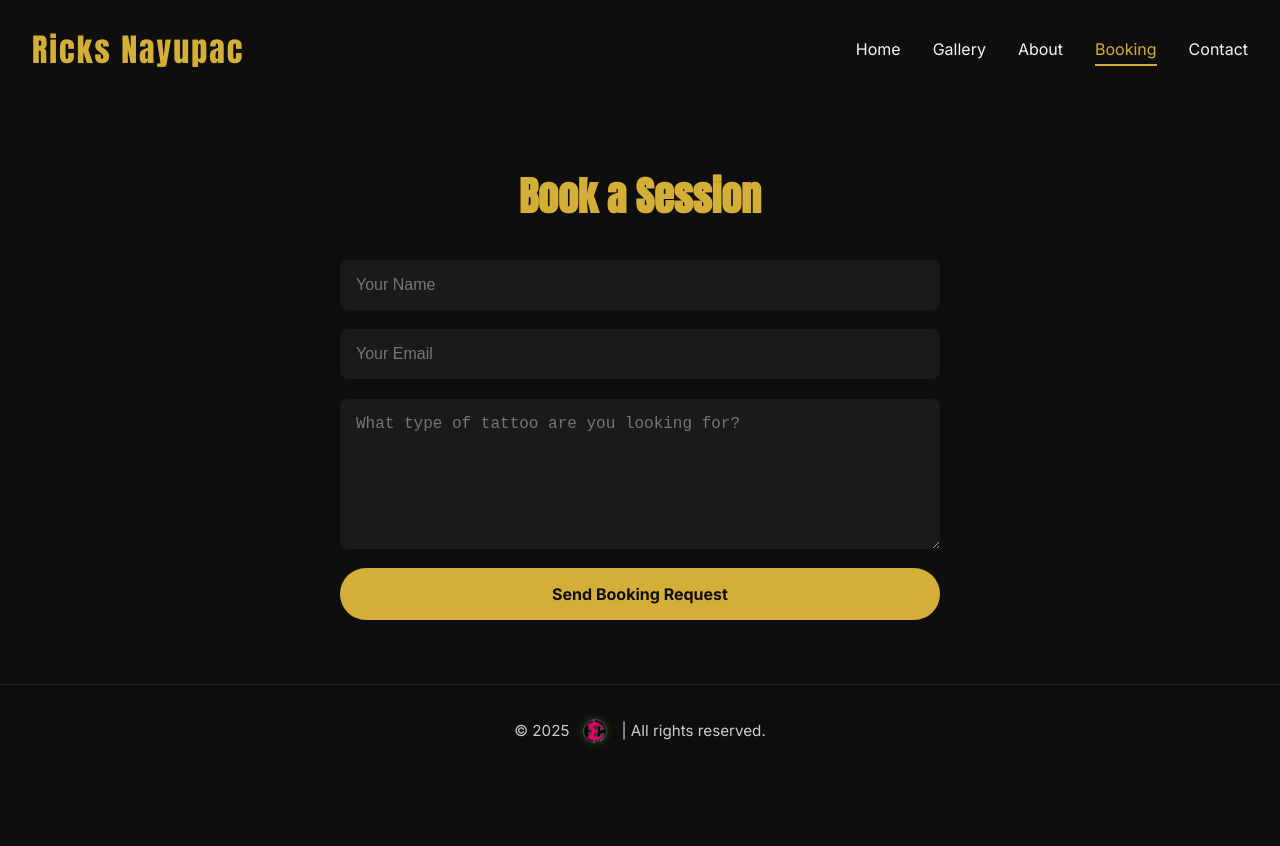
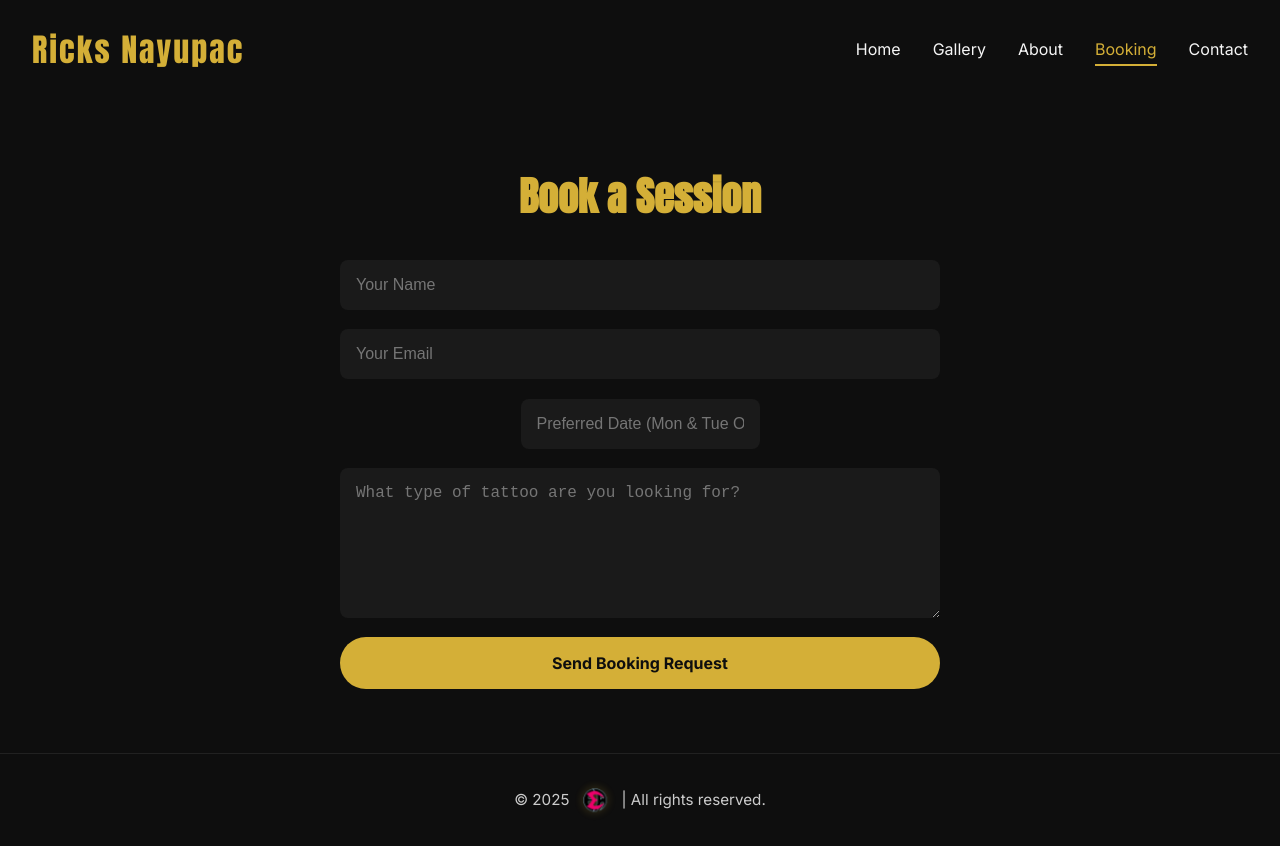
Before and after one commit to estelo2jz/tattoo-ricks, a React (Create React App) app: page /booking in a window 1280 px wide. Before the commit the page ends 800 px from the top, so only its background shows below. Built offline with nearby package versions, Linux system fonts and the light colour scheme.

Commit message:
Update Booking.jsx

```diff
--- a/src/pages/Booking/Booking.jsx
+++ b/src/pages/Booking/Booking.jsx
@@ -1,6 +1,6 @@
 import React, { useState } from "react";
 import { motion } from "framer-motion";
-// import DatePicker from "react-datepicker";
+import DatePicker from "react-datepicker";
 import "react-datepicker/dist/react-datepicker.css";
 import "./Booking.scss";
 
@@ -84,7 +84,7 @@ const Booking = () => {
           viewport={{ once: true }}
         />
 
-        {/* <motion.div
+        <motion.div
           className="booking__datepicker-wrapper"
           initial={{ opacity: 0 }}
           whileInView={{ opacity: 1 }}
@@ -103,7 +103,7 @@ const Booking = () => {
               return day === 1 || day === 2; // 1 = Monday, 2 = Tuesday
             }}
           />
-        </motion.div> */}
+        </motion.div>
 
         <motion.textarea
           name="message"
```
